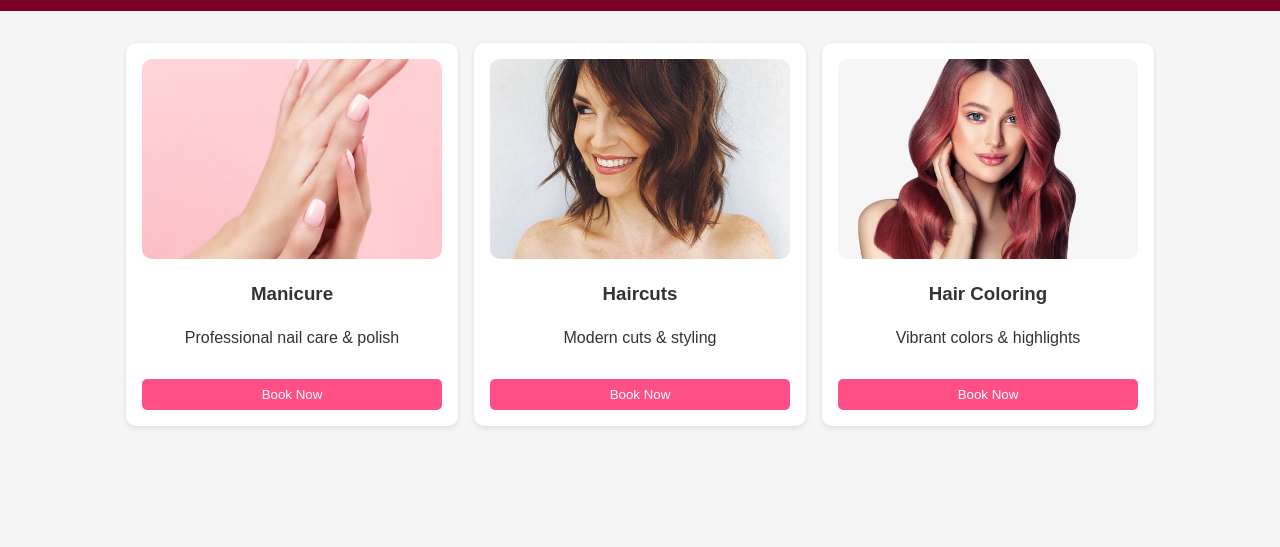
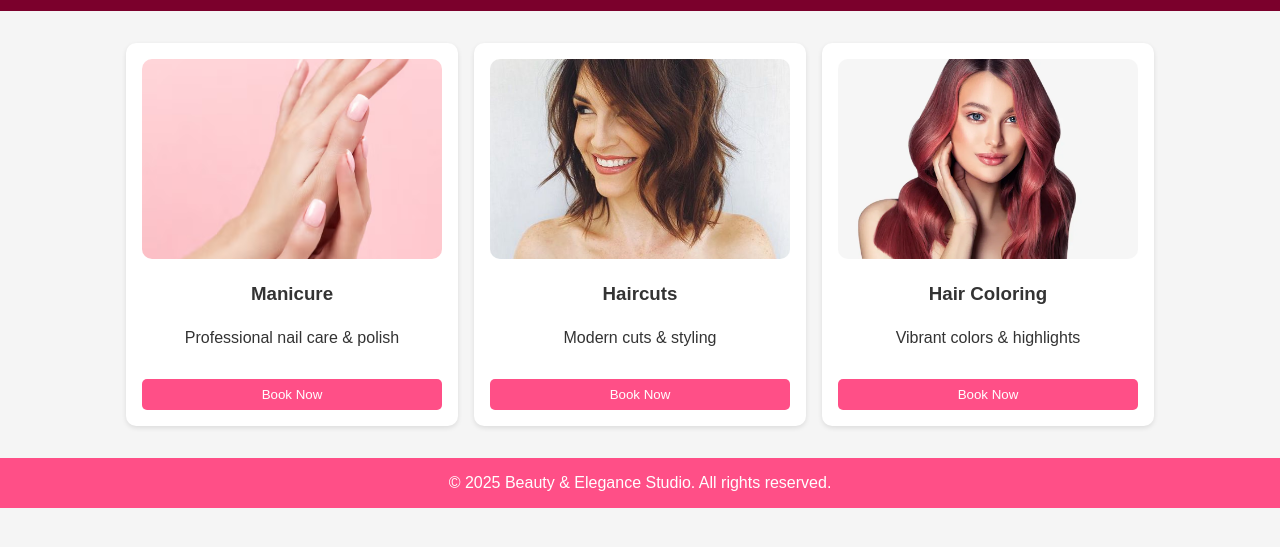
Before and after one commit to AizaSembaeva/WEB_Assignment_3, a plain HTML site: page index.html in a window 1280 px wide. Shown: the part 71-618 px from the top of the page. Drawn offline with Linux system fonts and the light colour scheme.

Commit message:
small changes

```diff
--- a/index.html
+++ b/index.html
@@ -40,5 +40,8 @@
     </div>
   </section>
 
+  <footer class="portfolio-footer">
+    &copy; 2025 Beauty & Elegance Studio. All rights reserved.
+  </footer>
 </body>
 </html>
```
Also changed, not shown: part2.html (+3 -0 lines).
